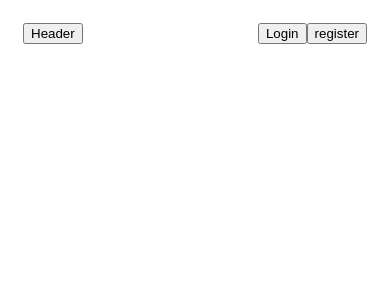
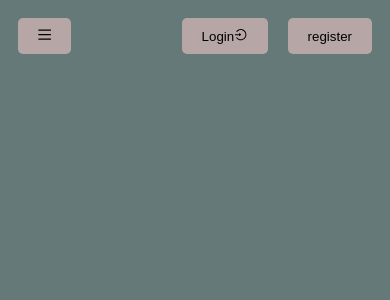
Before and after one commit to SalvadorGonzalezG/e-commers, a React (Vite) app: page / in a window 390 px wide. Shown: the top 300 px of the page. Built offline with nearby package versions, Linux system fonts and the light colour scheme.

Commit message:
añadiendo estilos a los botones de forma responsive

```diff
--- a/src/components/Header.jsx
+++ b/src/components/Header.jsx
@@ -1,13 +1,19 @@
+import { SlMenu } from "react-icons/sl";
+import { AiOutlineLogin } from "react-icons/ai";
+
+
 
 const Header = () => {
     return (
         <>
             <div className="heade">
                 <div className="right-buttons">
-                    <button className="button">Header</button>
+                    <button className="button"><SlMenu/></button>
                 </div>
                 <div className="left-buttons">
-                    <button className="button">Login</button>
+                    <button className="button">Login
+                        <AiOutlineLogin />
+                    </button>
                     <button className="button">register</button>
                 </div>
             </div>
--- a/src/index.css
+++ b/src/index.css
@@ -1,14 +1,45 @@
-.body{
-  background-color: aqua;
+body{
+  background-color: rgb(101, 121, 121);/*Color de fondo*/
 }
+/*Estilo para el contenedor principal del encabezado*/
 .header{
-  display: grid;
+  display: grid; /*Se utiliza el css grid para el diseño*/
 }
+/*Estilo para el contenedor principal del encabezado interno*/
 .heade{
   display: grid;
-  grid-template-columns: 1fr auto;
-  justify-content: space-around;
-  padding: 15px 15px;
-  align-items: center;
+  grid-template-columns: 1fr auto; /*Dos columnas: una ocupa todo el espacio restante y otra automatica*/
+  justify-content: space-around; /*DIstribuimos el contenido de forma uniforme*/
+  padding: 15px 5%;
+  align-items: center; /*Alinea los elementos al centro*/
+}
+/*Estilo para el contenedor de los botones izquierdos*/
+.left-buttons{
+  display: grid;
+  grid-template-columns: auto auto;
+  gap: 20px;/*Espacio entre los botones*/
+}
+.heade-button{
+  justify-self: end;
+}
+.button-container{
+  display: grid;
+  grid-template-columns: auto auto;
+  gap: 10px;
+}
+.button{
+  padding: 10px 20px;
+  background-color: #b6a6a6;
+  border-radius: 5px;
+  border: 0px solid #ccc;
+}
 
+@media(max-width: 768px){
+  .heade{
+    padding: 10px;
+    grid-template-columns: fr;
+  }
+  .heade-button{
+    justify-self:center;
+  }
 }
```
